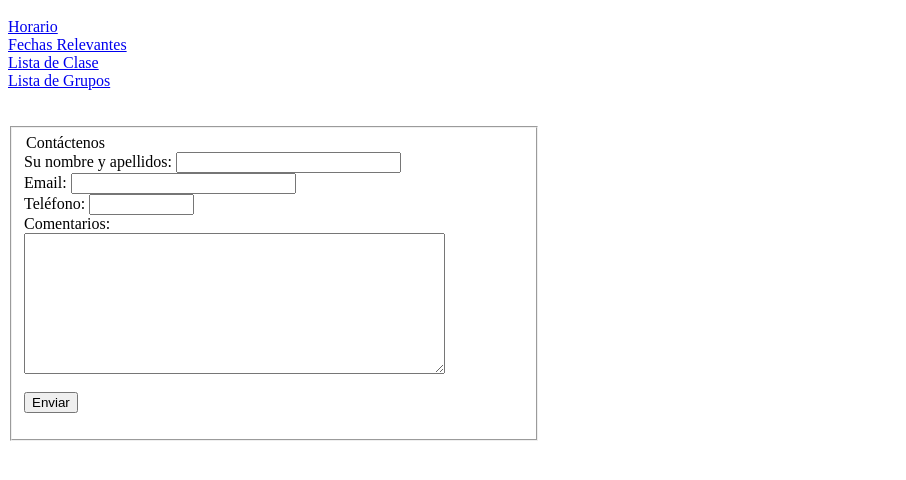
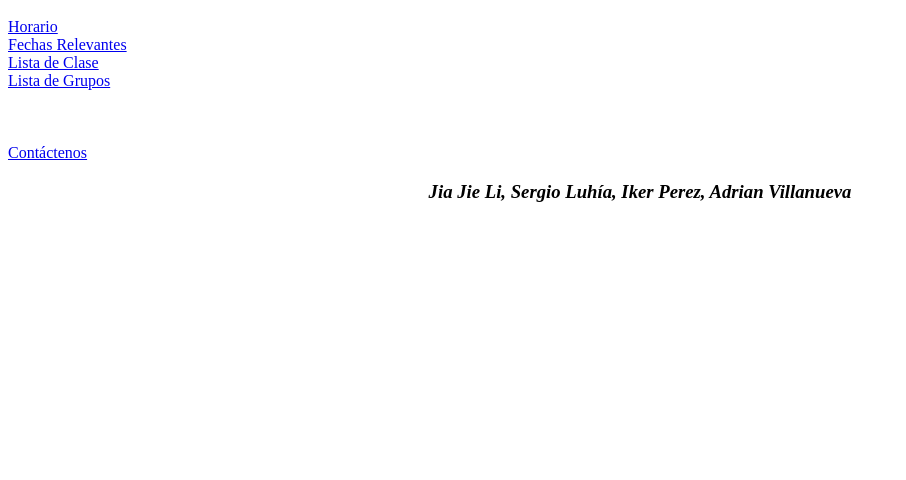
Before and after one commit to kimikazio/Clase-Patxi, a plain HTML site: page index.htm in a window 1280 px wide. Shown: the part 48-528 px from the top of the page, without its empty margins (0-906 px from the left). Drawn offline with Linux system fonts and the light colour scheme.

Commit message:
Update index.htm

```diff
--- a/index.htm
+++ b/index.htm
@@ -5,21 +5,13 @@
  </head>
  <body>
   <h1 align="center">Finlandia Website</h1>
-   <a href="horario.htm">Horario</a><br>
-   <a href="fechas.htm">Fechas Relevantes</a><br>
-   <a href="lista.htm">Lista de Clase</a><br>
-   <a href="grupos.htm">Lista de Grupos</a><br>
-   <br>
-   <br>
-   <fieldset style="width:500">
-   <form action="dummy.txt" method="post" enctype="text/plain">
-   <legend>Contáctenos</legend>
-    Su nombre y apellidos: <input type="text" size="25" name="nombre"><br>
-    Email: <input type="text" size="25" name="mail"><br>
-    Teléfono: <input type="text" size="10" maxlength="9" name="telefono"><br>
-    Comentarios: <br><textarea name="comentarios" cols="50" rows="9"></textarea><br>
-    <br><input type="submit" value="Enviar">
-   </fieldset >
-  </form>
+  <a href="horario.htm">Horario</a><br>
+  <a href="fechas.htm">Fechas Relevantes</a><br>
+  <a href="lista.htm">Lista de Clase</a><br>
+  <a href="grupos.htm">Lista de Grupos</a><br>
+  <br><br><br>
+  <a href="formulario.htm">Contáctenos</a>
+  <br>
+  <h3 align="center" align="bottom"><i>Jia Jie Li, Sergio Luhía, Iker Perez, Adrian Villanueva </h2></i>
  </body>
 </html>
```
